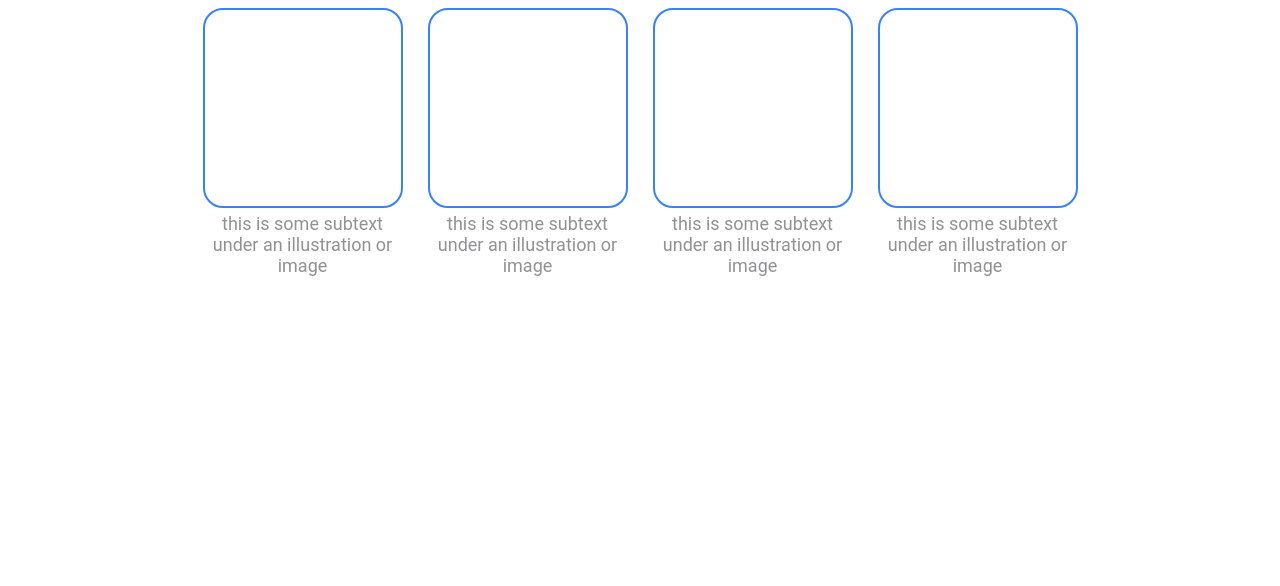
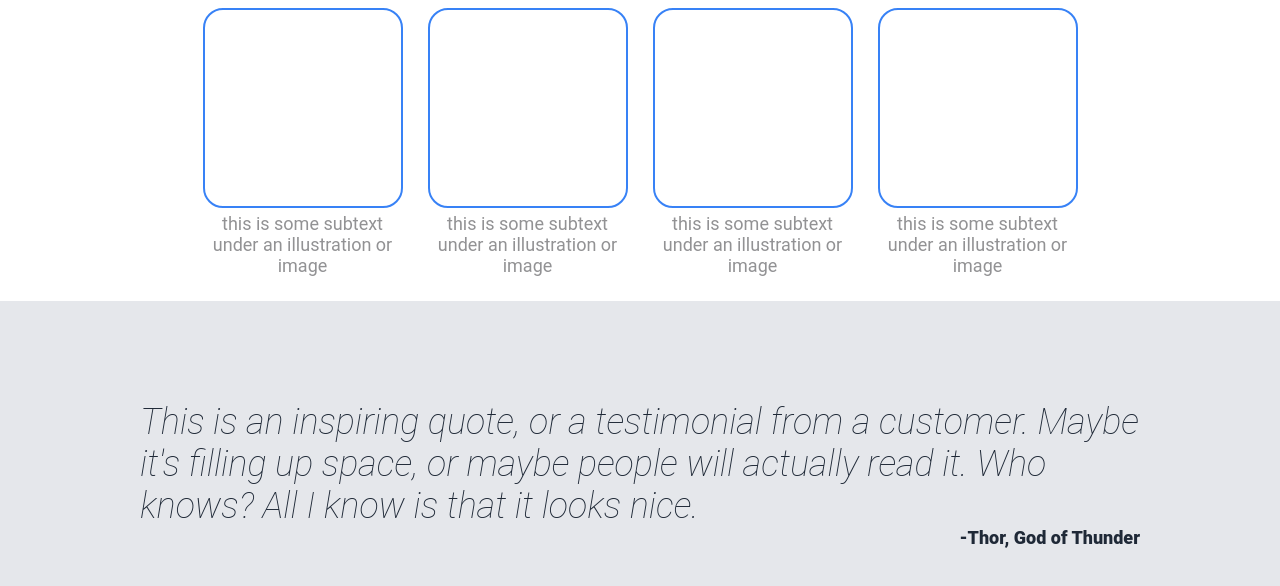
Before and after one commit to iambenji-44/landingpage, a plain HTML site: page index.html in a window 1280 px wide. Shown: the part 758-1344 px from the top of the page. Before the commit the page ends 1059 px from the top, so only its background shows below. Drawn offline with Linux system fonts and the light colour scheme.

Commit message:
add a section called quote

```diff
--- a/index.html
+++ b/index.html
@@ -54,7 +54,13 @@
         </div>
     </div>
     <!--Quote-->
-
+    <div class="quote">
+        <div class="state">
+            <div class="statement">This is an inspiring quote, or a testimonial from a customer. Maybe it's filling up space, or maybe people will actually read it. Who knows? All I know is that it looks nice.</div>
+        <div class="by"> -Thor, God of Thunder</div>
+        </div>
+    </div>
+    <!--Action-->
 
 </body>
 </html>
--- a/style.css
+++ b/style.css
@@ -150,3 +150,37 @@ a{
 }
 
 /* Quote */
+.quote{
+    display: flex;
+    justify-content: center;
+    align-items: center;
+    flex-wrap: wrap;
+    background-color: #E5E7EB;
+    padding: 50px;
+
+}
+
+.state{
+    display: flex;
+    flex-direction: column;
+    flex-wrap: wrap;
+    align-items: center;
+    margin: 50px;
+    max-width: 1000px;
+}
+
+.statement{
+    font-size: 36px;
+    font-style: italic;
+    font-weight: lighter;
+    color: #1F2937;
+}
+
+.by{
+    font-size: 18px;
+    font-weight: 900;
+    color: #1F2937;
+    align-self: flex-end;
+}
+
+/* Action */
```
